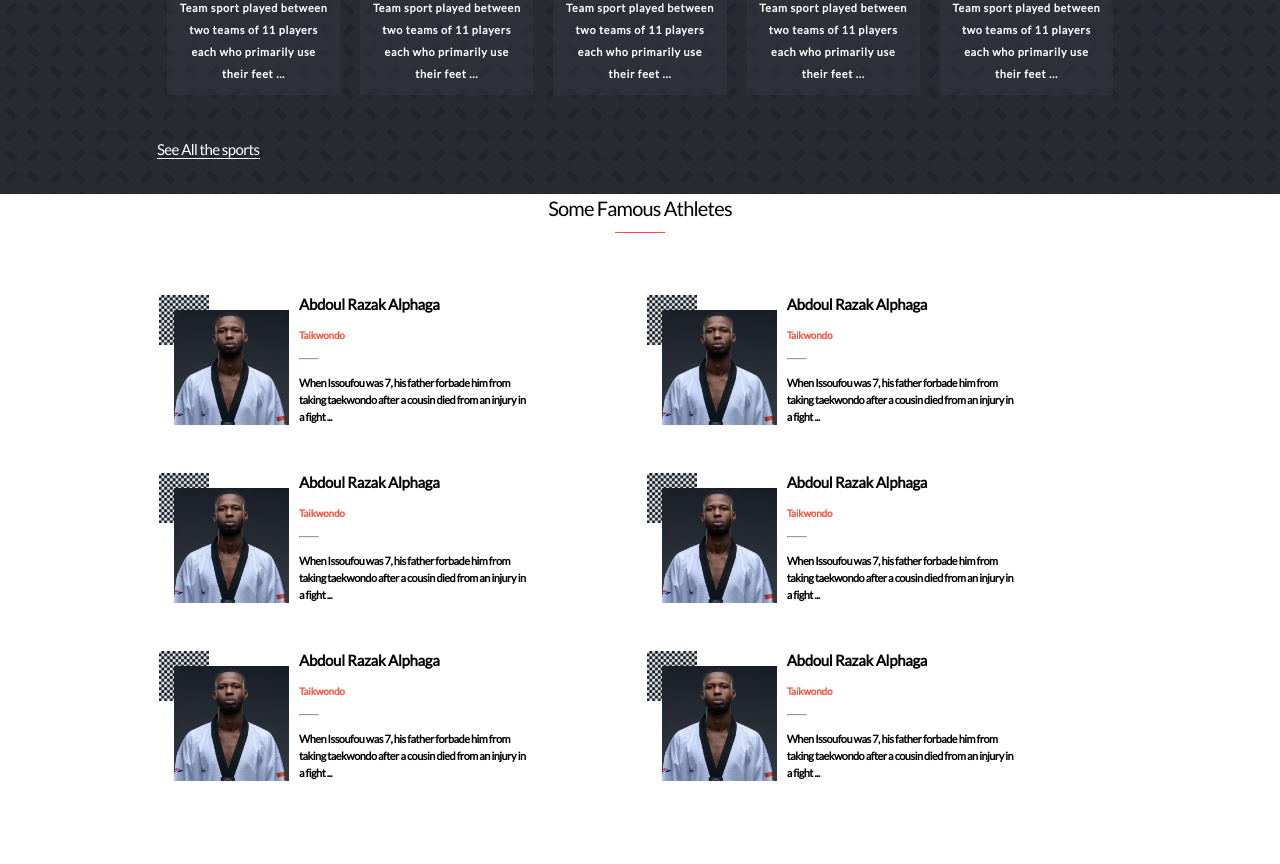
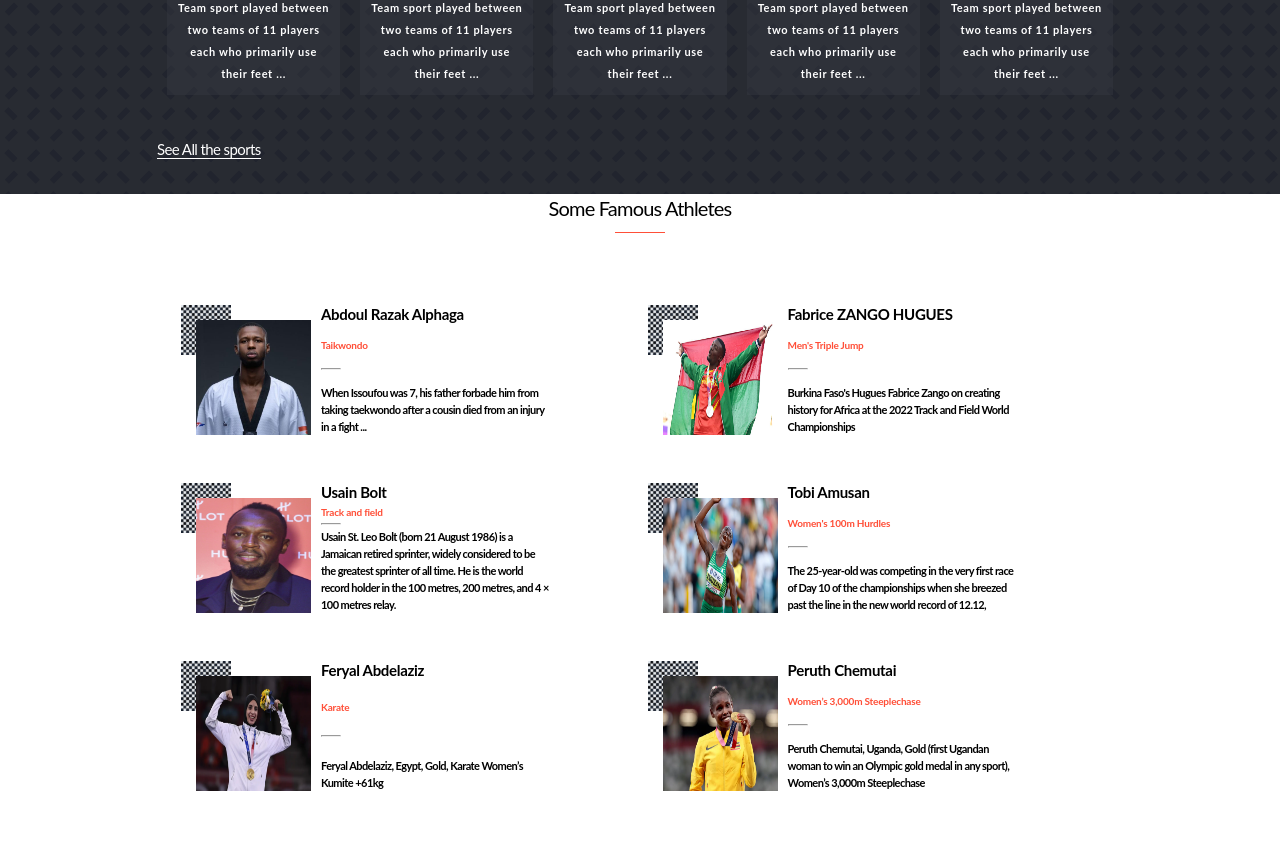
Before and after one commit to Mahamadou-Nouridine/capstone-1, a website with bundled scripts: page index.html in a window 1280 px wide. Shown: the part 924-1788 px from the top of the page. Built offline with nearby package versions, Linux system fonts and the light colour scheme; a web font is replaced by a local one.

Commit message:
Add athletes data dynamically

```diff
--- a/index.html
+++ b/index.html
@@ -150,102 +150,6 @@
                 <div class="hr"></div>
             </h2>
             <div class="athlete-wrapper">
-                <div class="athlete">
-                    <div class="athlete-picture">
-                        <img src="./images/mozaic_thumbnail.png" class="picture-corner" />
-                        <img src="./images/alphaga.jpg" class="athlete-image" />
-                    </div>
-
-                    <div class="athlete-infos">
-                        <h4 class="athlete-name">Abdoul Razak Alphaga</h4>
-                        <h5 class="athlete-sport">Taikwondo</h5>
-                        <hr>
-                        <p class="athlete-history">When Issoufou was 7, his father forbade him from taking taekwondo
-                            after a
-                            cousin died from an injury in a fight ...</p>
-                    </div>
-                </div>
-
-                <div class="athlete">
-                    <div class="athlete-picture">
-                        <img src="./images/mozaic_thumbnail.png" class="picture-corner" />
-                        <img src="./images/alphaga.jpg" class="athlete-image" />
-                    </div>
-
-                    <div class="athlete-infos">
-                        <h4 class="athlete-name">Abdoul Razak Alphaga</h4>
-                        <h5 class="athlete-sport">Taikwondo</h5>
-                        <hr>
-                        <p class="athlete-history">When Issoufou was 7, his father forbade him from taking taekwondo
-                            after a
-                            cousin died from an injury in a fight ...</p>
-                    </div>
-                </div>
-
-                <div class="athlete">
-                    <div class="athlete-picture">
-                        <img src="./images/mozaic_thumbnail.png" class="picture-corner" />
-                        <img src="./images/alphaga.jpg" class="athlete-image" />
-                    </div>
-
-                    <div class="athlete-infos">
-                        <h4 class="athlete-name">Abdoul Razak Alphaga</h4>
-                        <h5 class="athlete-sport">Taikwondo</h5>
-                        <hr>
-                        <p class="athlete-history">When Issoufou was 7, his father forbade him from taking taekwondo
-                            after a
-                            cousin died from an injury in a fight ...</p>
-                    </div>
-                </div>
-
-                <div class="athlete">
-                    <div class="athlete-picture">
-                        <img src="./images/mozaic_thumbnail.png" class="picture-corner" />
-                        <img src="./images/alphaga.jpg" class="athlete-image" />
-                    </div>
-
-                    <div class="athlete-infos">
-                        <h4 class="athlete-name">Abdoul Razak Alphaga</h4>
-                        <h5 class="athlete-sport">Taikwondo</h5>
-                        <hr>
-                        <p class="athlete-history">When Issoufou was 7, his father forbade him from taking taekwondo
-                            after a
-                            cousin died from an injury in a fight ...</p>
-                    </div>
-                </div>
-
-                <div class="athlete">
-                    <div class="athlete-picture">
-                        <img src="./images/mozaic_thumbnail.png" class="picture-corner" />
-                        <img src="./images/alphaga.jpg" class="athlete-image" />
-                    </div>
-
-                    <div class="athlete-infos">
-                        <h4 class="athlete-name">Abdoul Razak Alphaga</h4>
-                        <h5 class="athlete-sport">Taikwondo</h5>
-                        <hr>
-                        <p class="athlete-history">When Issoufou was 7, his father forbade him from taking taekwondo
-                            after a
-                            cousin died from an injury in a fight ...</p>
-                    </div>
-                </div>
-
-                <div class="athlete">
-                    <div class="athlete-picture">
-                        <img src="./images/mozaic_thumbnail.png" class="picture-corner" />
-                        <img src="./images/alphaga.jpg" class="athlete-image" />
-                    </div>
-
-                    <div class="athlete-infos">
-                        <h4 class="athlete-name">Abdoul Razak Alphaga</h4>
-                        <h5 class="athlete-sport">Taikwondo</h5>
-                        <hr>
-                        <p class="athlete-history">When Issoufou was 7, his father forbade him from taking taekwondo
-                            after a
-                            cousin died from an injury in a fight ...</p>
-                    </div>
-                </div>
-
             </div>
         </div>
     </section>
--- /dev/null
+++ b/scripts/data.js
@@ -0,0 +1,50 @@
+export default [
+  {
+    name: 'Abdoul Razak Alphaga',
+    sport: 'Taikwondo',
+    history:
+      'When Issoufou was 7, his father forbade him from taking taekwondo after a cousin died from an injury in a fight ...',
+    image: '../images/alphaga.jpg',
+  },
+
+  {
+    name: 'Fabrice ZANGO HUGUES',
+    sport: "Men's Triple Jump",
+    history:
+      "Burkina Faso's Hugues Fabrice Zango on creating history for Africa at the 2022 Track and Field World Championships",
+    image: '../images/fabrice.jpeg',
+  },
+
+  {
+    name: 'Usain Bolt',
+    sport: 'Track and field',
+    history:
+      'Usain St. Leo Bolt (born 21 August 1986) is a Jamaican retired sprinter, widely considered to be the greatest sprinter of all time. He is the world record holder in the 100 metres, 200 metres, and 4 × 100 metres relay.',
+    image: '../images/usain.jpeg',
+  },
+
+  {
+    name: 'Tobi Amusan',
+    sport: "Women's 100m Hurdles",
+    history:
+      'The 25-year-old was competing in the very first race of Day 10 of the championships when she breezed past the line in the new world record of 12.12,',
+    image: '../images/Tobi.webp',
+  },
+
+  {
+    name: 'Feryal Abdelaziz',
+    sport: 'Karate ',
+    history:
+      'Feryal Abdelaziz, Egypt, Gold, Karate Women’s Kumite +61kg',
+    image: '../images/Feryal.webp',
+  },
+
+  {
+    name: 'Peruth Chemutai',
+    sport: 'Women’s 3,000m Steeplechase',
+    history:
+      'Peruth Chemutai, Uganda, Gold (first Ugandan woman to win an Olympic gold medal in any sport), Women’s 3,000m Steeplechase',
+    image: '../images/Peruth.webp',
+  },
+
+];
--- a/scripts/script.js
+++ b/scripts/script.js
@@ -1,17 +1,45 @@
-const menuBars = document.querySelector('.menu-bars')
-const sidebar = document.querySelector('.sidebar')
-const body = document.querySelector('body')
-const cross = document.querySelector('.cross')
+import datas from './data.js';
 
+const menuBars = document.querySelector('.menu-bars');
+const sidebar = document.querySelector('.sidebar');
+const body = document.querySelector('body');
+const cross = document.querySelector('.cross');
+const athleteWrapper = document.querySelector('.athlete-wrapper');
+
+// side menu
 const closeSide = () => {
-    sidebar.classList.remove('open-side')
-    body.style.overflow = 'unset'
+  sidebar.classList.remove('open-side');
+  body.style.overflow = 'unset';
+};
+
+const openSide = () => {
+  sidebar.classList.add('open-side');
+  body.style.overflow = 'hidden';
+};
+
+menuBars.addEventListener('click', openSide);
+cross.addEventListener('click', closeSide);
+// side menu
+
+// famous athlete
+for (let index = 0; index < datas.length; index += 1) {
+  const data = datas[index];
+  const athlete = document.createElement('div');
+  athlete.classList.add('athlete');
+  athlete.innerHTML = `
+    <div class="athlete-picture">
+                        <img src="./images/mozaic_thumbnail.png" class="picture-corner" />
+                        <img src=${data.image} class="athlete-image" />
+                    </div>
+
+                    <div class="athlete-infos">
+                        <h4 class="athlete-name">${data.name}</h4>
+                        <h5 class="athlete-sport">${data.sport}</h5>
+                        <hr>
+                        <p class="athlete-history">${data.history}</p>
+                    </div>
+    `;
+  athleteWrapper.appendChild(athlete);
 }
 
-const openSide = () => {
-    sidebar.classList.add('open-side')
-    body.style.overflow = 'hidden'
-}
-
-menuBars.addEventListener('click',openSide)
-cross.addEventListener('click', closeSide)
+// famous athlete
--- a/style.css
+++ b/style.css
@@ -1,4 +1,4 @@
-@import url("https://fonts.googleapis.com/css2?family=Gothic+A1&family=Lato&display=swap");
+@import url("https://fonts.googleapis.com/css2?family=Gothic+A1&family=Lato, Lato&display=swap");
 
 * {
   margin: 0;
@@ -41,14 +41,16 @@ body {
   margin-bottom: 30px;
 }
 
-.side-menu, .side-nav-menu, .side-social-menu {
+.side-menu,
+.side-nav-menu,
+.side-social-menu {
   list-style-type: none;
+
   /* background-color: aqua; */
-
 }
 
 .side-menu-item a {
-  font-family: Lato;
+  font-family: Lato, sans-serif;
   font-size: 30px;
   font-weight: 800;
   line-height: 50px;
@@ -60,7 +62,7 @@ body {
 }
 
 .side-nav-item {
-  font-family: Lato;
+  font-family: Lato, sans-serif;
   font-size: 15px;
   font-weight: 800;
   line-height: 50px;
@@ -71,7 +73,7 @@ body {
 }
 
 .side-nav-menu {
-  margin-top: 30px 0;
+  margin-top: 30px;
 }
 
 .side-social-menu {
@@ -82,7 +84,7 @@ body {
 }
 
 .side-social {
-  margin: 0 20px 0 unset;
+  margin: 0 20px 0 0;
   font-size: 30px;
   color: white;
 }
@@ -108,13 +110,13 @@ body {
 }
 
 .section-title {
-  color: #ffffff;
+  color: #fff;
   font-size: 20px;
 }
 
 .section-title,
 .see-sports {
-  font-family: Lato;
+  font-family: Lato, sans-serif;
   font-weight: 400;
   line-height: 28px;
   letter-spacing: -0.04em;
@@ -133,6 +135,12 @@ footer {
   max-width: 1012px;
   position: relative;
   padding: 0 23px;
+}
+
+footer .content-container {
+  display: flex;
+  justify-content: space-around;
+  padding: 23px 0;
 }
 
 /* comon shared properties */
@@ -161,7 +169,7 @@ footer {
 
 .top-nav-item {
   margin-left: 10px;
-  font-family: Lato;
+  font-family: Lato, sans-serif;
   font-size: 12px;
   font-weight: 400;
   line-height: 14px;
@@ -182,7 +190,7 @@ footer {
 }
 
 nav {
-  box-shadow: 4px 4px 4px 0px #00000040;
+  box-shadow: 4px 4px 4px 0 #00000040;
   max-width: 1036px;
   margin: auto;
   display: flex;
@@ -226,7 +234,7 @@ nav {
 }
 
 .headline-description {
-  font-family: Lato;
+  font-family: Lato, sans-serif;
   font-size: 12px;
   font-weight: 400;
   line-height: 17px;
@@ -234,13 +242,14 @@ nav {
   text-align: left;
   margin: 47px 0 0 0;
   color: #515151;
+
   /* background-color: rgb(128, 128, 128, 0.5); */
   background-color: rgb(255, 255, 255, 0.7);
   padding: 10px 10px 57px 10px;
 }
 
 .headline-date {
-  font-family: Gothic A1;
+  font-family: Gothic A1, sans-serif;
   font-size: 20px;
   font-weight: 900;
   letter-spacing: -0.08em;
@@ -248,7 +257,7 @@ nav {
 }
 
 .headline-place {
-  font-family: Gothic A1;
+  font-family: Gothic A1, sans-serif;
   font-size: 13px;
   font-weight: 700;
   letter-spacing: -0.02em;
@@ -264,8 +273,7 @@ nav {
   background-size: cover;
   background-repeat: no-repeat;
   background-position: center center;
-  max-width: 1, 012px;
-  padding: auto;
+  max-width: 1012px;
 }
 
 .headline-introduction {
@@ -284,6 +292,7 @@ nav {
 /* activities  */
 .activity {
   background-color: #3b3e455d;
+
   /* background-color: rgb(59, 62, 69, 0.7); */
   display: flex;
   align-items: center;
@@ -297,6 +306,7 @@ nav {
   margin: 0 12px;
   color: #ff5438;
 }
+
 .activity-image {
   max-width: 80px;
 }
@@ -313,7 +323,7 @@ nav {
 }
 
 .activity-description {
-  font-family: Lato;
+  font-family: Lato, sans-serif;
   font-size: 11px;
   font-weight: 700;
   line-height: 22px;
@@ -337,6 +347,21 @@ nav {
 /* activities  */
 
 /* famous athlete */
+.famous-athlete .content-container {
+  padding: unset;
+  display: flex;
+  flex-direction: column;
+  align-items: center;
+}
+
+.athlete {
+  display: flex;
+  justify-content: start;
+  max-width: 503px;
+  padding: 2px;
+  margin: 10px 0;
+}
+
 .athlete-picture {
   position: relative;
   height: 130px;
@@ -344,7 +369,7 @@ nav {
 }
 
 .famous-athlete .section-title {
-  color: #000000;
+  color: #000;
 }
 
 .picture-corner {
@@ -363,15 +388,6 @@ nav {
   right: 0;
 }
 
-.athlete {
-  display: flex;
-  justify-content: start;
-  max-width: 503px;
-  /* background-color: rgb(128, 128, 128, 0.5); */
-  padding: 2px;
-  margin: 10px 0;
-}
-
 .athlete-infos {
   max-width: 305px;
   width: 50%;
@@ -387,7 +403,7 @@ nav {
 }
 
 .athlete-sport {
-  font-family: Lato;
+  font-family: Lato, sans-serif;
   font-size: 10px;
   font-weight: 700;
   line-height: 15px;
@@ -397,7 +413,7 @@ nav {
 }
 
 .athlete-name {
-  font-family: Lato;
+  font-family: Lato, sans-serif;
   font-size: 15px;
   font-weight: 700;
   line-height: 18px;
@@ -406,7 +422,7 @@ nav {
 }
 
 .athlete-history {
-  font-family: Lato;
+  font-family: Lato, sans-serif;
   font-size: 11px;
   font-weight: 700;
   line-height: 17px;
@@ -434,14 +450,8 @@ nav {
 /* partners */
 
 /* footer */
-footer .content-container {
-  display: flex;
-  justify-content: space-around;
-  padding: 23px 0;
-}
-
 footer p {
-  font-family: Lato;
+  font-family: Lato, sans-serif;
   font-size: 14px;
   font-weight: 700;
   line-height: 28px;
@@ -450,7 +460,7 @@ footer p {
 }
 
 footer h3 {
-  font-family: Lato;
+  font-family: Lato, sans-serif;
   font-size: 20px;
   font-weight: 700;
   line-height: 28px;
@@ -461,6 +471,7 @@ footer h3 {
 /* footer */
 
 /* about */
+
 /* headline */
 .about-headline {
   background-image: url("./images/about-headline.jpg");
@@ -472,7 +483,7 @@ footer h3 {
 }
 
 .about-headline-description {
-  font-family: Lato;
+  font-family: Lato, sans-serif;
   font-size: 14px;
   font-weight: 400;
   line-height: 25px;
@@ -480,7 +491,7 @@ footer h3 {
 }
 
 .about-headline-place {
-  font-family: Lato;
+  font-family: Lato, sans-serif;
   font-size: 16px;
   font-weight: 700;
   line-height: 25px;
@@ -490,7 +501,7 @@ footer h3 {
 }
 
 .about-headline-date {
-  font-family: Lato;
+  font-family: Lato, sans-serif;
   font-size: 17px;
   font-weight: 800;
   line-height: 25px;
@@ -518,7 +529,7 @@ footer h3 {
 
 /* alympic logo */
 .olympic-logo-title {
-  color: #000000;
+  color: #000;
 }
 
 .olympic-logo .content-container {
@@ -530,7 +541,7 @@ footer h3 {
 }
 
 .logo-description {
-  font-family: Lato;
+  font-family: Lato, sans-serif;
   font-size: 16px;
   font-weight: 700;
   line-height: 21px;
@@ -547,6 +558,7 @@ footer h3 {
 .logo-description-image {
   width: 100%;
 }
+
 /* alympic logo */
 
 /* past olympic */
@@ -563,7 +575,8 @@ footer h3 {
 }
 
 .past-olympic1 {
-  background-image: linear-gradient(
+  background-image:
+    linear-gradient(
       to bottom,
       rgb(255, 79, 56, 0.4),
       rgb(255, 79, 56, 0.4)
@@ -578,7 +591,8 @@ footer h3 {
 }
 
 .past-olympic2 {
-  background-image: linear-gradient(
+  background-image:
+    linear-gradient(
       to bottom,
       rgb(255, 79, 56, 0.4),
       rgb(255, 79, 56, 0.4)
@@ -589,7 +603,7 @@ footer h3 {
 }
 
 .past-olympic h3 {
-  font-family: Lato;
+  font-family: Lato, sans-serif;
   font-size: 30px;
   font-weight: 800;
   line-height: 21px;
@@ -599,7 +613,7 @@ footer h3 {
 }
 
 .past-olympic p {
-  font-family: Lato;
+  font-family: Lato, sans-serif;
   font-size: 20px;
   font-weight: 400;
   line-height: 21px;
@@ -608,7 +622,9 @@ footer h3 {
   color: white;
   margin-top: 10px;
 }
+
 /* past olympic */
+
 /* about */
 
 @media screen and (min-width: 768px) {
```
Also changed, not shown: package.json (added, +13 -0 lines), .github/workflows/linters.yml, images/Feryal.webp (added), images/Peruth.webp (added), images/Tobi.webp (added), images/fabrice.jpeg (added), images/usain.jpeg (added), 1 other file.
